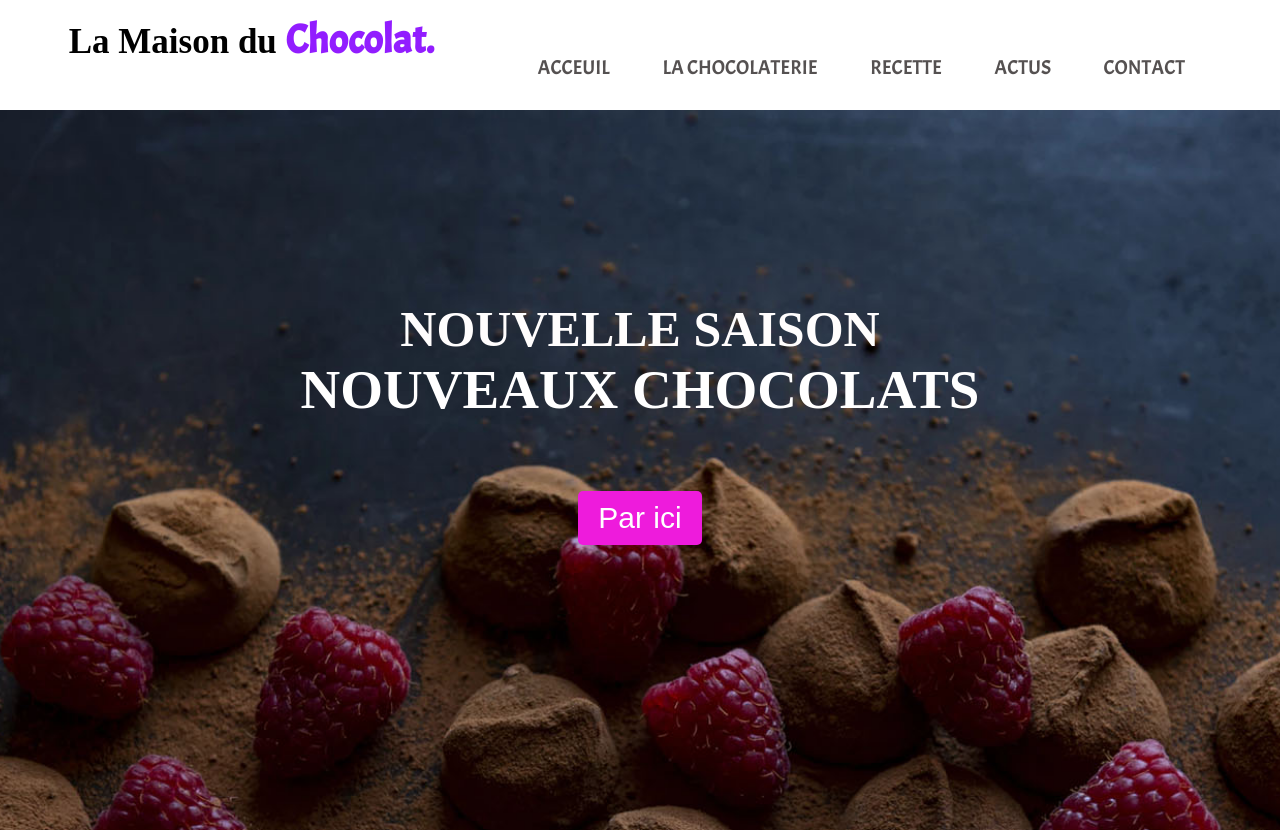
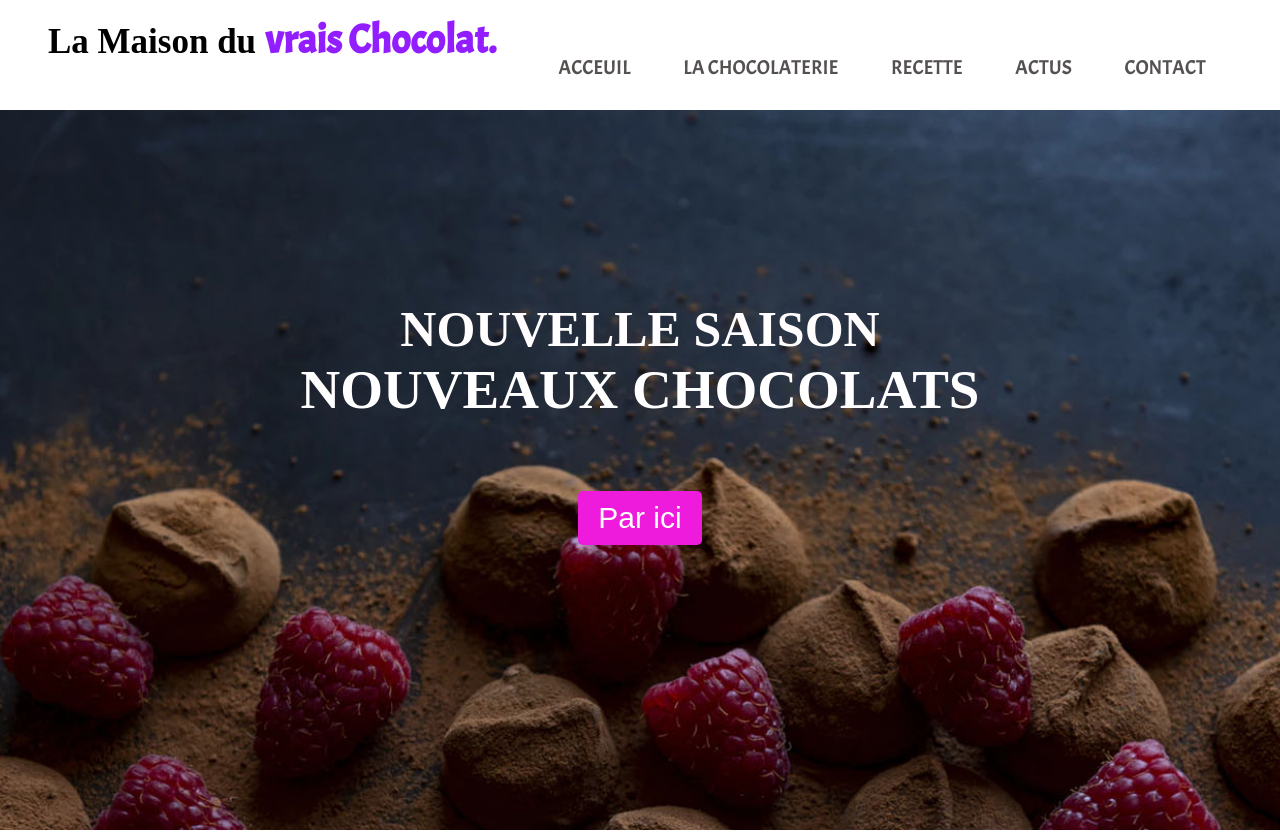
Before and after one commit to christopher85/maison-chocolat, a plain HTML site: page index.html in a window 1280 px wide. Shown: the top 832 px of the page. Drawn offline with Linux system fonts and the light colour scheme.

Commit message:
modif h1 header

```diff
--- a/index.html
+++ b/index.html
@@ -16,7 +16,7 @@
 ===================-->
 
     <header>
-        <h1>La Maison du <span>Chocolat.</span></h1>
+        <h1>La Maison du <span> vrais Chocolat.</span></h1>
 
         <ul>
             <li> <a href="/">Acceuil</a></li>
```
